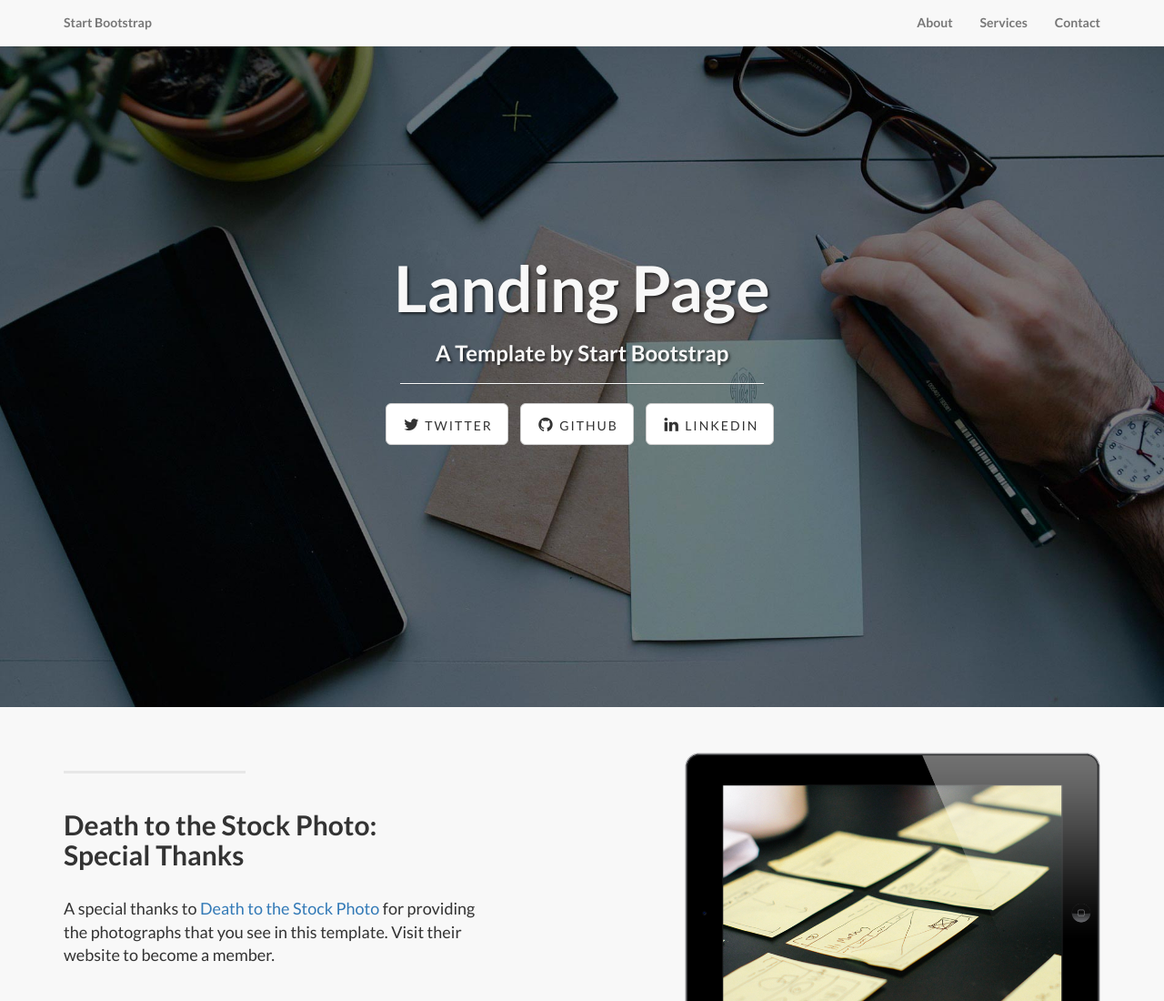
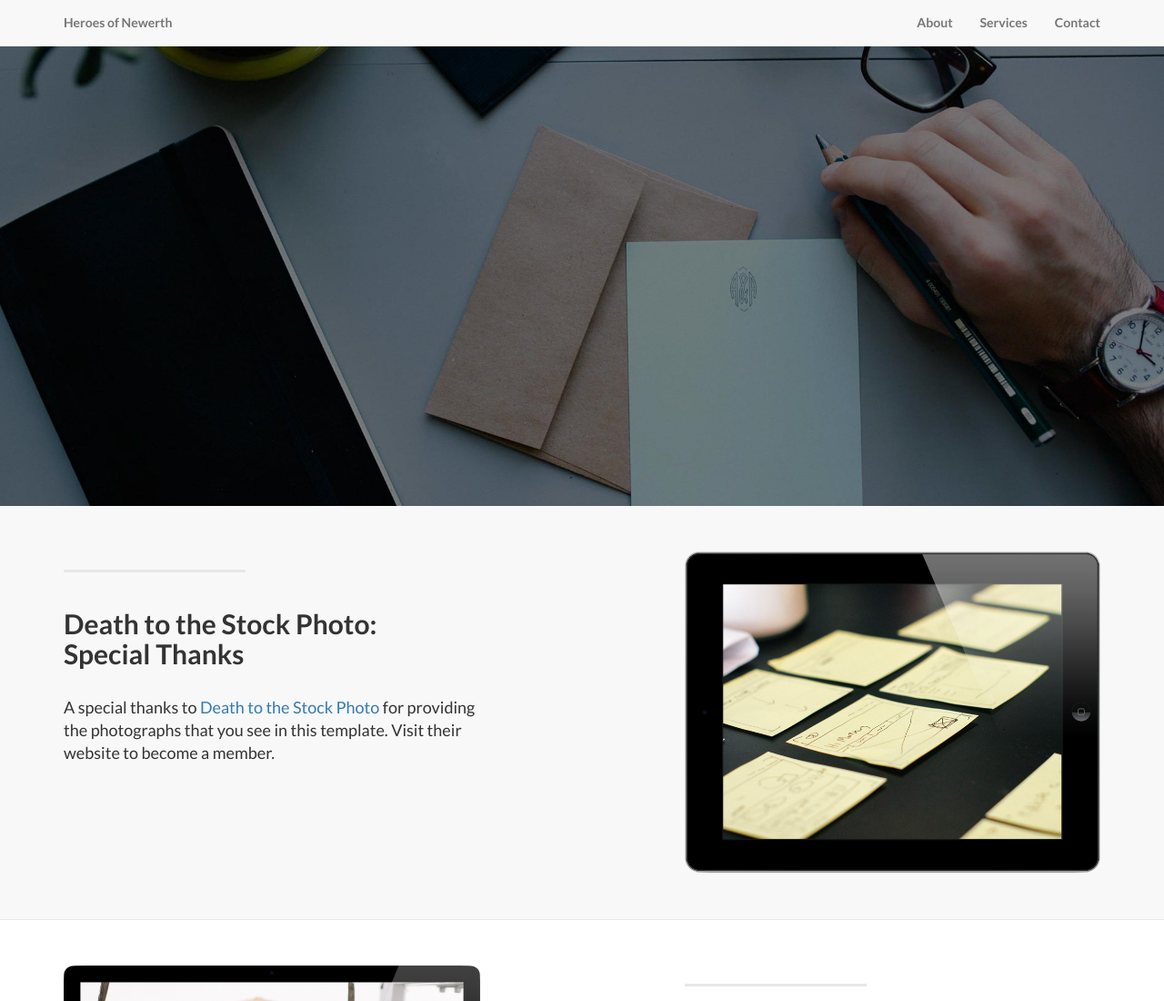
Before and after one commit to ryan346/HON.github.io, a plain HTML site: page index.html in a window 1280 px wide. Shown: the top 1100 px of the page at 91% size. Drawn offline with Linux system fonts and the light colour scheme.

Commit message:
Update index.html

```diff
--- a/index.html
+++ b/index.html
@@ -9,7 +9,7 @@
     <meta name="description" content="">
     <meta name="author" content="">
 
-    <title>Landing Page - Start Bootstrap Theme</title>
+    <title>Heroes Of Newerth</title>
 
     <!-- Bootstrap Core CSS -->
     <link href="css/bootstrap.min.css" rel="stylesheet">
@@ -43,7 +43,7 @@
                     <span class="icon-bar"></span>
                     <span class="icon-bar"></span>
                 </button>
-                <a class="navbar-brand topnav" href="#">Start Bootstrap</a>
+                <a class="navbar-brand topnav" href="#">Heroes of Newerth</a>
             </div>
             <!-- Collect the nav links, forms, and other content for toggling -->
             <div class="collapse navbar-collapse" id="bs-example-navbar-collapse-1">
@@ -73,20 +73,7 @@
             <div class="row">
                 <div class="col-lg-12">
                     <div class="intro-message">
-                        <h1>Landing Page</h1>
-                        <h3>A Template by Start Bootstrap</h3>
-                        <hr class="intro-divider">
-                        <ul class="list-inline intro-social-buttons">
-                            <li>
-                                <a href="https://twitter.com/SBootstrap" class="btn btn-default btn-lg"><i class="fa fa-twitter fa-fw"></i> <span class="network-name">Twitter</span></a>
-                            </li>
-                            <li>
-                                <a href="https://github.com/IronSummitMedia/startbootstrap" class="btn btn-default btn-lg"><i class="fa fa-github fa-fw"></i> <span class="network-name">Github</span></a>
-                            </li>
-                            <li>
-                                <a href="#" class="btn btn-default btn-lg"><i class="fa fa-linkedin fa-fw"></i> <span class="network-name">Linkedin</span></a>
-                            </li>
-                        </ul>
+
                     </div>
                 </div>
             </div>
```
